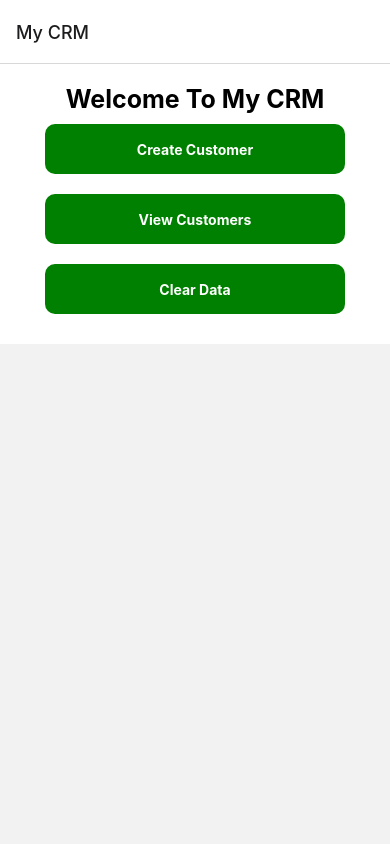
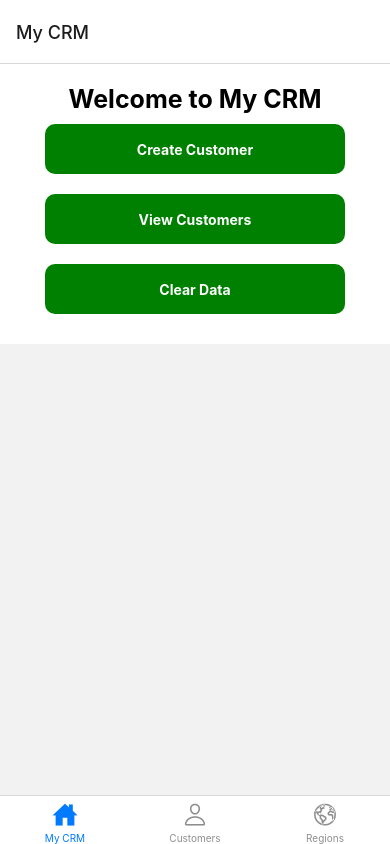
Before and after one commit to mark62005/my-crm, a React Native app: screen / in a window 390 px wide. Built offline with nearby package versions, Linux system fonts and the light colour scheme.

Commit message:
Create Tabs

```diff
--- a/package.json
+++ b/package.json
@@ -10,6 +10,7 @@
   },
   "dependencies": {
     "@react-native-async-storage/async-storage": "^1.17.9",
+    "@react-navigation/bottom-tabs": "^6.3.3",
     "@react-navigation/native": "^6.0.12",
     "@react-navigation/native-stack": "^6.8.0",
     "@reduxjs/toolkit": "^1.8.5",
--- a/src/navigation/index.js
+++ b/src/navigation/index.js
@@ -1,23 +1,76 @@
 import React from "react";
+// https://reactnavigation.org/docs/navigation-container
 import { NavigationContainer } from "@react-navigation/native";
+// https://reactnavigation.org/docs/bottom-tab-navigator
+import { createBottomTabNavigator } from "@react-navigation/bottom-tabs";
+// https://reactnavigation.org/docs/native-stack-navigator
 import { createNativeStackNavigator } from "@react-navigation/native-stack";
+// https://oblador.github.io/react-native-vector-icons/
+import Ionicons from "react-native-vector-icons/Ionicons";
 
-import Welcome from "./screens/Welcome";
+import Home from "./screens/Home";
+import { routeNames, tabIconNames, titles } from "../utilities/constants";
 
-import { WELCOME_TITLE } from "../utilities/constants";
+const { HOME, customers, REGIONS } = routeNames;
 
-const Stack = createNativeStackNavigator();
+const Tab = createBottomTabNavigator();
+const CustomerStack = createNativeStackNavigator();
+
+const CustomerStackScreen = () => {
+    return (
+        <CustomerStack.Navigator initialRouteName={ routeNames.customers.CUSTOMERS_LIST }>
+            <CustomerStack.Screen
+                name={ routeNames.customers.CUSTOMERS_LIST }
+                component={ Home }
+                options={ { headerShown: false } }
+            />
+        </CustomerStack.Navigator>
+    );
+};
 
 const Navigation = () => {
     return (
         <NavigationContainer>
-            <Stack.Navigator initialRouteName="Welcome">
-                <Stack.Screen
-                    name="Welcome"
-                    component={ Welcome }
-                    options={ { title: WELCOME_TITLE.title } }
+            <Tab.Navigator
+                screenOptions={ ({ route }) => ({
+                    tabBarIcon: ({ focused, size, color }) => {
+                        const { home, customers, regions } = tabIconNames;
+
+                        let iconName;
+                        switch (route.name) {
+                            case routeNames.HOME:
+                                iconName = focused ? home.FOCUSED : home.UNFOCUSED;
+                                break;
+                            case routeNames.customers.CUSTOMERS:
+                                iconName = focused ? customers.FOCUSED : customers.UNFOCUSED;
+                                break;
+                            case routeNames.REGIONS:
+                                iconName = focused ? regions.FOCUSED : regions.UNFOCUSED;
+                                break;
+                            default:
+                                iconName = "";
+                                break;
+                        }
+
+                        return <Ionicons name={ iconName } size={ size } color={ color } />;
+                    },
+                }) }
+            >
+                <Tab.Screen
+                    name={ HOME }
+                    component={ Home }
+                    options={ { title: titles.HOME } }
                 />
-            </Stack.Navigator>
+                <Tab.Screen
+                    name={ customers.CUSTOMERS }
+                    component={ CustomerStackScreen }
+                />
+                <Tab.Screen
+                    name={ REGIONS }
+                    component={ Home }
+                    options={ { title: titles.REGIONS } }
+                />
+            </Tab.Navigator>
         </NavigationContainer>
     );
 };
--- a/src/navigation/screens/Welcome/index.js
+++ b/src/navigation/screens/Home/index.js
@@ -3,10 +3,10 @@ import { useNavigation } from "@react-navigation/native";
 import { SafeAreaView, ScrollView, View } from "react-native";
 import Button from "../../../components/Button";
 import Title from "../../../components/Title";
-import { WELCOME_TITLE } from "../../../utilities/constants";
+import { titles } from "../../../utilities/constants";
 import stylesFn from "./styles";
 
-export default function Welcome() {
+const Home = () => {
     const styles = stylesFn();
     const { navigate } = useNavigation();
 
@@ -14,7 +14,7 @@ export default function Welcome() {
         <SafeAreaView>
             <ScrollView>
                 <View style={ styles.container }>
-                    <Title text={ WELCOME_TITLE.heading } />
+                    <Title text={ `Welcome to ${titles.HOME}` } />
 
                     <Button
                         onPress={ () => navigate("Add Customer") }
@@ -39,4 +39,6 @@ export default function Welcome() {
             </ScrollView>
         </SafeAreaView>
     );
-}
+};
+
+export default Home;
--- a/src/utilities/constants.js
+++ b/src/utilities/constants.js
@@ -1,4 +1,29 @@
-export const WELCOME_TITLE = {
-    title: "My CRM",
-    heading: "Welcome To My CRM",
+export const routeNames = {
+    HOME: "Home",
+    customers: {
+        CUSTOMERS: "Customers",
+        CUSTOMERS_LIST: "CustomersList",
+    },
+    REGIONS: "Regions",
 };
+
+export const tabIconNames = {
+    home: {
+        FOCUSED: "ios-home-sharp",
+        UNFOCUSED: "ios-home-outline",
+    },
+    customers: {
+        FOCUSED: "ios-person-sharp",
+        UNFOCUSED: "ios-person-outline",
+    },
+    regions: {
+        FOCUSED: "ios-earth-sharp",
+        UNFOCUSED: "ios-earth-outline",
+    },
+};
+
+export const titles = {
+    HOME: "My CRM",
+    CUSTOMERS: "My Customers",
+    REGIONS: "Regions",
+};
```
Also changed, not shown: src/navigation/screens/Home/styles.js (renamed from src/navigation/screens/Welcome/styles.js), 1 other file (tests, documents, lock files or other folders).
